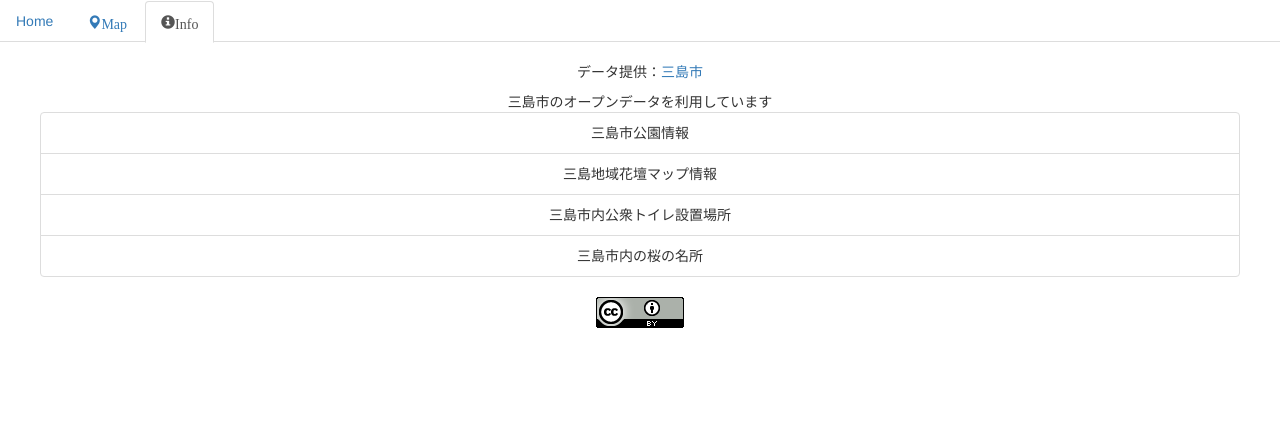
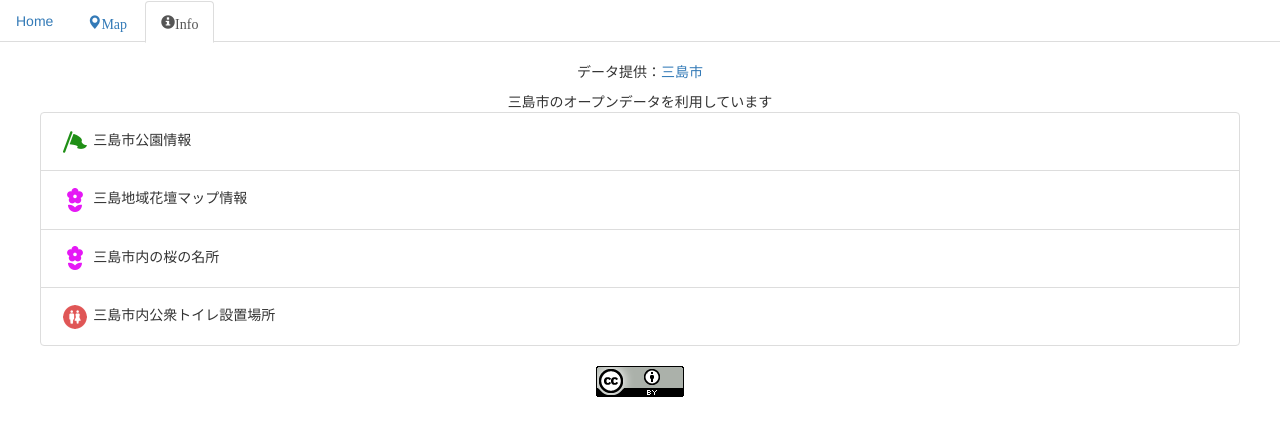
Before and after one commit to tetsuji1122/hanasanpo-mishima, a plain HTML site: page docs/index.html in a window 1280 px wide. Both pictures are taken after a click on the link "Info". Drawn offline with nearby package versions, Linux system fonts and the light colour scheme; some packages are replaced by stand-ins of ours.

Commit message:
アイコンの説明を追加

```diff
--- a/docs/index.html
+++ b/docs/index.html
@@ -32,8 +32,9 @@
         border-radius:15px;
         position:fixed;
       }
-      .center{text-align:center; padding:20px 40px;}
-      .title{max-width: 100%}
+      .center {text-align:center; padding:20px 40px;}
+      .title {max-width: 100%}
+      .icon {width: 24px ; margin:5pt;}
     </style>
   </head>
   <body>
@@ -87,11 +88,11 @@
       <div class="tab-pane center" id="tab3">
         <p>データ提供：<a target="info" href="https://www.city.mishima.shizuoka.jp/ipn017227.html">三島市</a></p>
         三島市のオープンデータを利用しています
-        <ul class="list-group">
-          <li class="list-group-item">三島市公園情報</li>
-          <li class="list-group-item">三島地域花壇マップ情報</li>
-          <li class="list-group-item">三島市内公衆トイレ設置場所</li>
-          <li class="list-group-item">三島市内の桜の名所</li>
+        <ul class="list-group" style="text-align:left;">
+          <li class="list-group-item"><img class="icon" src="images/th_point.png">三島市公園情報</li>
+          <li class="list-group-item"><img class="icon" src="images/th_flower.png">三島地域花壇マップ情報</li>
+          <li class="list-group-item"><img class="icon" src="images/th_flower.png">三島市内の桜の名所</li>
+          <li class="list-group-item"><img class="icon" src="images/th_toilet.png">三島市内公衆トイレ設置場所</li>
         </ul>
         <img src="images/ccby.png">
       </div>
```
